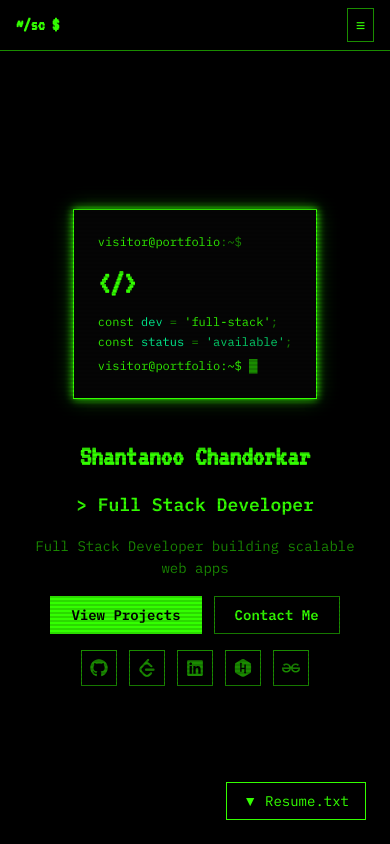
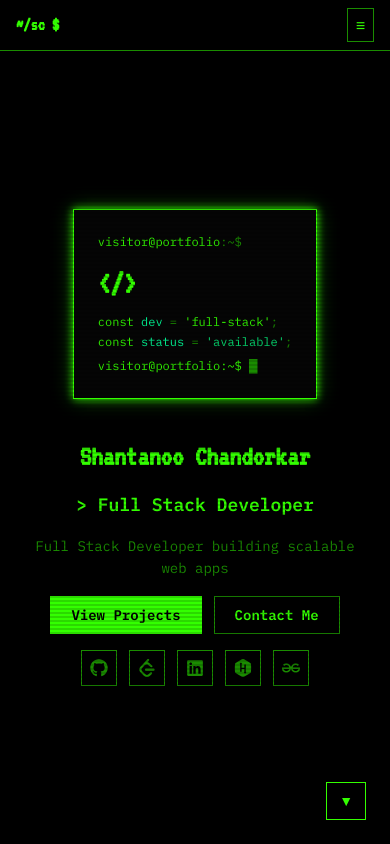
Before and after one commit to Shantanoo-Chandorkar/shantanoo-portfolio, a Next.js app: page / in a window 390 px wide. Built offline with nearby package versions, Linux system fonts and the light colour scheme.

Commit message:
Hiding the Resume floating button text on mobile and tablet devices

```diff
--- a/src/components/layout/ResumeButton.tsx
+++ b/src/components/layout/ResumeButton.tsx
@@ -20,7 +20,7 @@ export function ResumeButton() {
             href="/Shantanoo_Chandorkar_Resume.pdf"
             download
             className={clsx(
-                'fixed bottom-6 right-6 z-50 flex items-center gap-2 px-4 py-2 text-sm font-mono transition-all',
+                'fixed bottom-6 right-6 z-50 flex items-center gap-2 px-3 py-2 md:px-4 text-sm font-mono transition-all',
                 isWin98 ? 'win-btn' : 'border border-[var(--accent)]',
                 isSynthwave && 'neon-border',
                 isNewspaper && 'border-2 border-[var(--accent)]'
@@ -39,7 +39,7 @@ export function ResumeButton() {
             {isNewspaper && <span>✦</span>}
             {isSynthwave && <span>↓</span>}
 
-            <span>
+            <span className="hidden md:inline">
                 {isTerminal ? 'Resume.txt' : isWin98 ? 'Resume' : isNewspaper ? 'Résumé' : 'Resume'}
             </span>
         </a>
```
